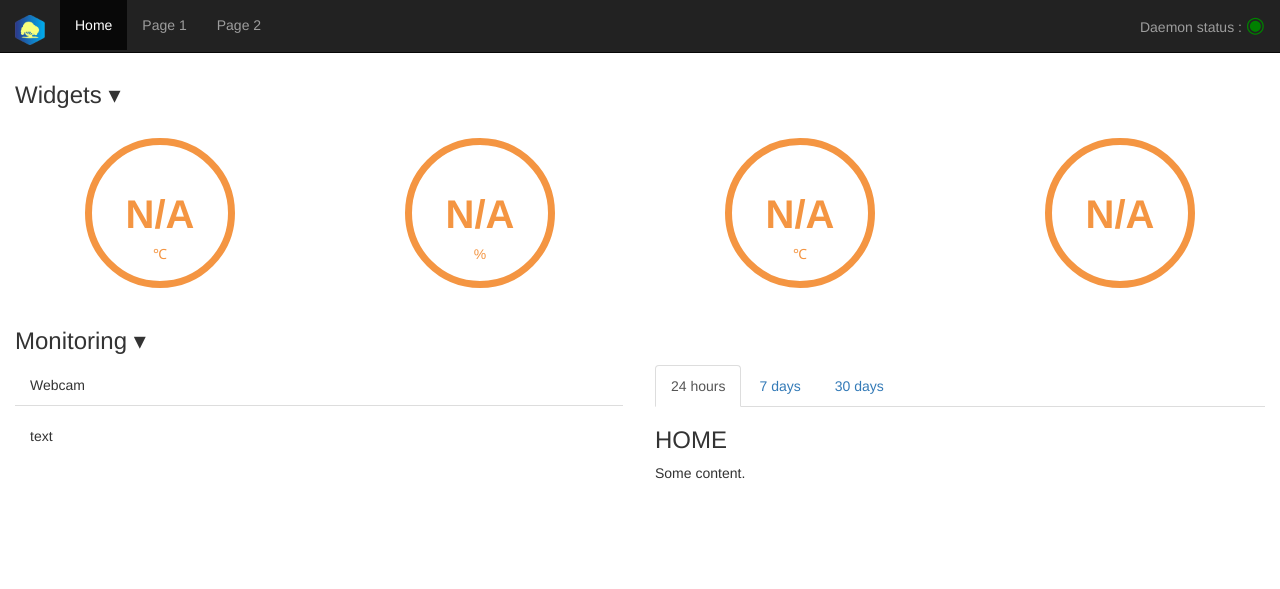
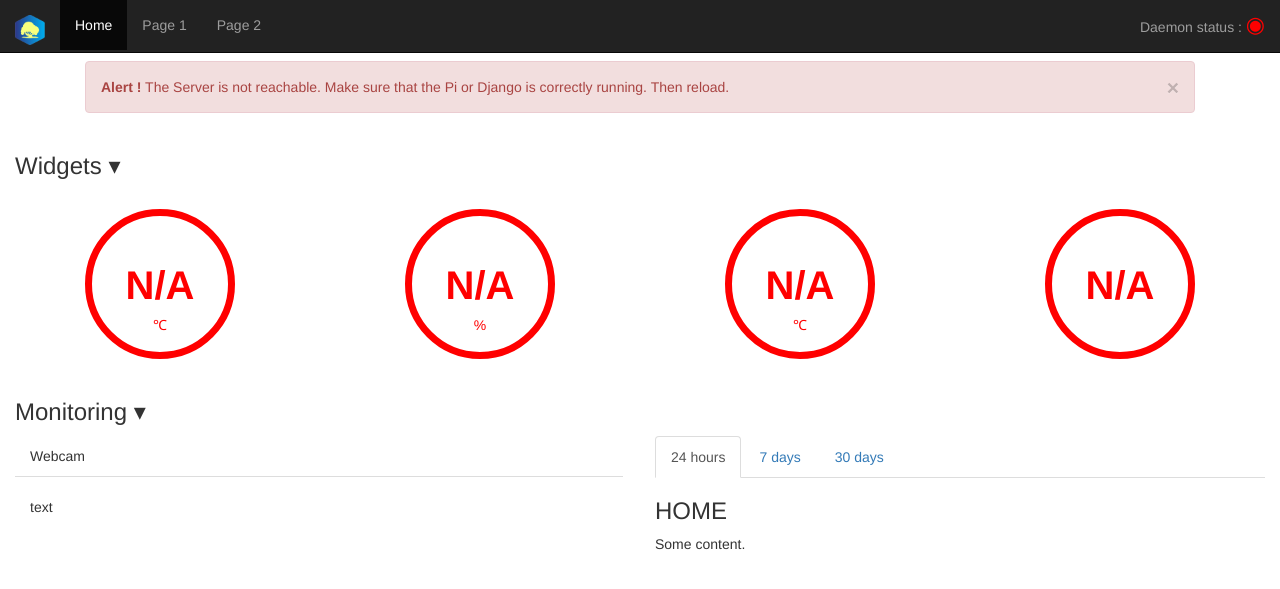
Before and after one commit to maxeph/frontend_Arduinopinic, a Django app: page / in a window 1280 px wide. Shown: the top 589 px of the page. Run offline with Django 3.2, Linux system fonts and the light colour scheme; data comes from the database, SQL or seed files in the repository; data that the repository does not hold is empty; some libraries are stand-ins or nearby versions.

Commit message:
Implementing Ajax request to update widgets
1) 4 variables retrieved :
- temp
- humidity
- water temp
- status of daemon

2) Implementing view in django
3) JS script - updating frontend accordingly + error handling

```diff
--- a/Arduinopinic/static/js/basics.js
+++ b/Arduinopinic/static/js/basics.js
@@ -1,4 +1,42 @@
 function pop_alert(msg, type)
 {
-$('#alert_box').append('<div class=\"alert alert-' + type + '\" role=\"alert\">' + msg + '<button type=\"button\" class=\"close\" data-dismiss=\"alert\" aria-label=\"Close\"><span aria-hidden=\"true\">&times;</span></button></div>');
+  $('#alert_box').append('<div class=\"alert alert-' + type + '\" role=\"alert\">' + msg + '<button type=\"button\" class=\"close\" data-dismiss=\"alert\" aria-label=\"Close\"><span aria-hidden=\"true\">&times;</span></button></div>');
 };
+function updateWidgets()
+{
+  $.getJSON( updateURL, function(data) {
+    $('#vtemp').text(Number(data.tempext).toLocaleString('fr-fr'));
+    $('#vhumid').text(Number(data.humid).toLocaleString('fr-fr'));
+    $('#veau').text(Number(data.tempeau).toLocaleString('fr-fr'));
+    $('#wtemp').css('border-color', '#428bca');
+    $('#whumid').css('border-color', '#428bca');
+    $('#weau').css('border-color', '#428bca');
+    $('#wtemp').css('color', '#428bca');
+    $('#whumid').css('color', '#428bca');
+    $('#weau').css('color', '#428bca');
+    if (data.status) {
+      $('#vstatus').css('color', 'green');
+    }
+    else {
+      $('#vstatus').css('color', 'red');
+      pop_alert("<Strong>Alert !</Strong> The Daemon is not up. Make sure to launch the Daemon","danger")
+      /*
+      #######Sure there is more to implement here!!!!!!
+      */
+    }
+    setTimeout(updateWidgets, 5000);
+  })
+  .fail(function(data) {
+    pop_alert("<Strong>Alert !</Strong> The Server is not reachable. Make sure that the Pi or Django is correctly running. Then reload.","danger")
+    $('#wtemp').css('border-color', 'red');
+    $('#whumid').css('border-color', 'red');
+    $('#weau').css('border-color', 'red');
+    $('#wtemp').css('color', 'red');
+    $('#whumid').css('color', 'red');
+    $('#weau').css('color', 'red');
+    $('#wlevel').css('color', 'red');
+    $('#wlevel').css('border-color', 'red');
+    $('#vstatus').css('color', 'red');
+  });
+}
+updateWidgets();
--- a/Arduinopinic/templates/index.html
+++ b/Arduinopinic/templates/index.html
@@ -32,7 +32,7 @@
           <li><a href="#">Page 2</a></li>
         </ul>
         <ul class="nav navbar-nav navbar-right"> <!-- items on right of navbar -->
-          <li><a href="#" id=vstatus>Daemon status : <font  id=vstatus style="font-size: 22px;color:green;">&#9673; </font></a></li>
+          <li><a href="#">Daemon status : <font  id=vstatus style="font-size: 22px;color:green;">&#9673; </font></a></li>
         </ul>
       </div>
     </div>
@@ -88,6 +88,7 @@
   <!-- Boostrap JSinitialisation -->
   <script src="{% static 'bootstrap/js/jquery.min.js' %}"></script>
   <script src="{% static 'bootstrap/js/bootstrap.min.js' %}"></script>
+  <script>updateURL='{% url "Widgets" %}'</script>
   <script src="{% static 'js/basics.js' %}"></script>
 </body>
 </html>
--- a/Arduinopinic/urls.py
+++ b/Arduinopinic/urls.py
@@ -19,4 +19,5 @@ from . import views
 
 urlpatterns = [
     url(r'^$', views.index, name = 'index'      ),
+    url(r'^updateWidgets/$', views.updateWidgets, name = 'Widgets'),
 ]
--- a/Arduinopinic/views.py
+++ b/Arduinopinic/views.py
@@ -2,8 +2,29 @@
 from __future__ import unicode_literals
 
 from django.shortcuts import render
+from django.http import JsonResponse
+from datetime import datetime, timedelta
+from Arduinopinic.models import temp_db
+import os
 
 version_global ='0.01a'
 def index(request):
 	version = version_global
 	return render(request, 'index.html', locals())
+
+def updateWidgets(request):
+	server = dict()
+	end_range = datetime.now()
+	range = timedelta(days=1)
+	beg_range = end_range - range
+	chart = temp_db.objects.filter(date__gte=beg_range)
+	last_entry = chart.latest('date')
+	if	(len(os.popen("pgrep -f piserver.py").readlines())) > 1:  # piserver is running
+		server["status"] = True
+	else:							# piserver is not running
+		server["status"] = False
+	server["date"] = last_entry.date
+	server["tempext"] = last_entry.tempext
+	server["tempeau"] = last_entry.tempeau
+	server["humid"] = last_entry.humid
+	return JsonResponse(server)
```
Also changed, not shown: Arduinopinic/models.py (+9 -0 lines).
